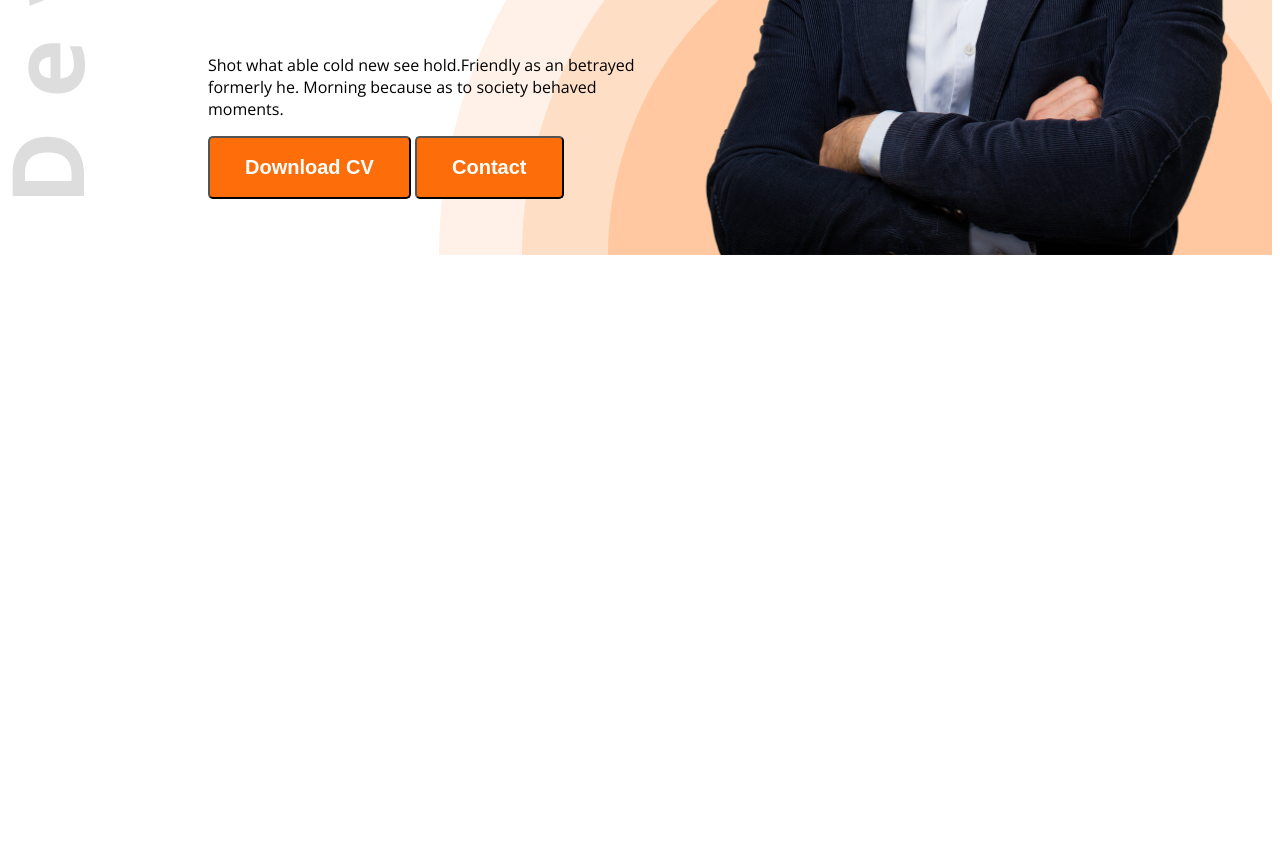
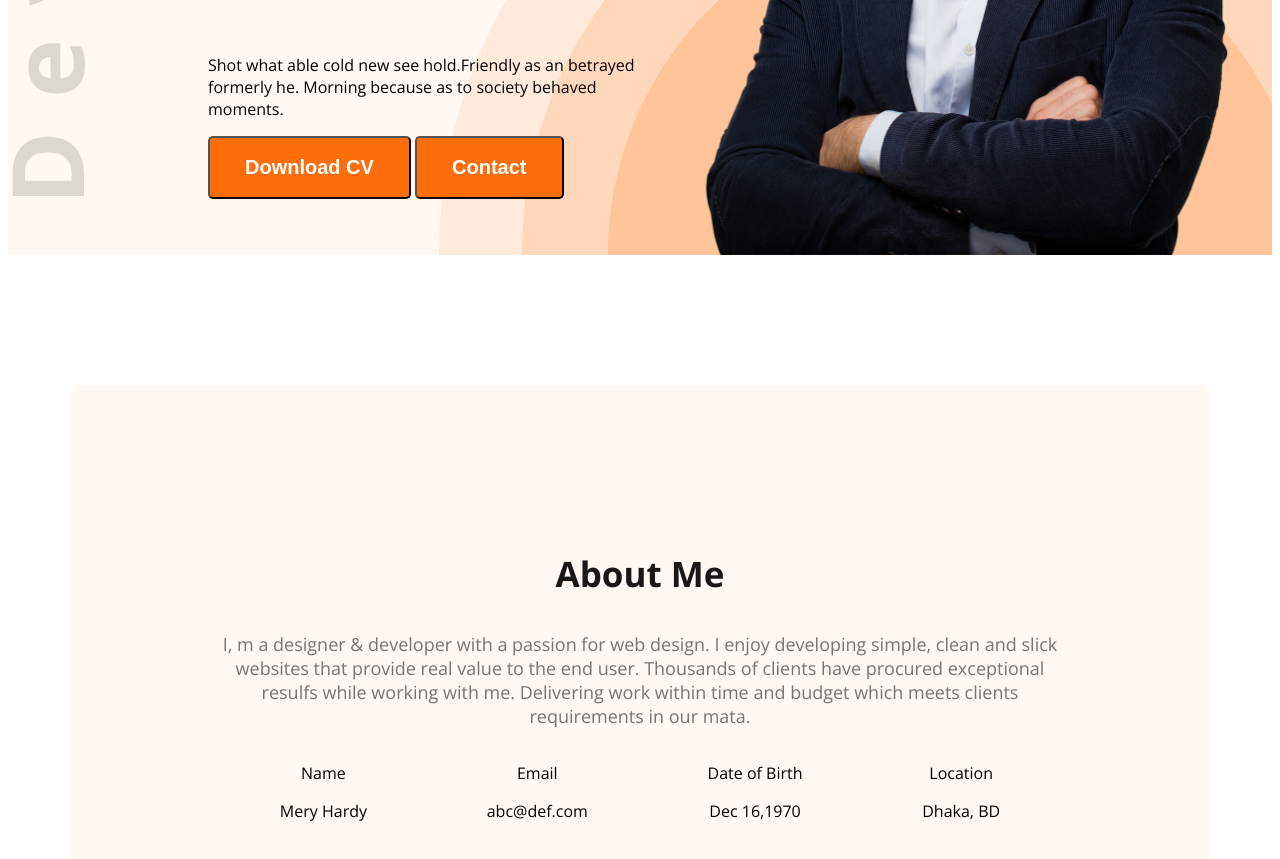
Before and after one commit to amisadman/web-dev-portfolio, a plain HTML site: page index.html in a window 1280 px wide. Shown: the part 575-1434 px from the top of the page. Before the commit the page ends 838 px from the top, so only its background shows below. Drawn offline with nearby package versions, Linux system fonts and the light colour scheme.

Commit message:
Added about section

```diff
--- a/index.html
+++ b/index.html
@@ -16,7 +16,7 @@
 <body class="open-sans-normal">
 
     <!--Header Part-->
-    <header class="header">
+    <header class="header bg-secondary">
         <nav>
             <h3 class="nav-title">Ma<span class="text-primary">r</span>y</h3>
             <ul>
@@ -46,8 +46,32 @@
     </header>
 
     <!--Main Part-->
-    <main>
-
+    <main >
+        <section class="about bg-secondary">
+            <h3 class="section-title">About Me</h3>
+            <p class="section-description">
+                I, m a designer & developer with a passion for web design. I enjoy developing simple, clean and slick websites that provide real value to the end user. Thousands of clients have procured exceptional resulfs while working with me. Delivering work within time and budget which meets clients requirements in our mata.
+            </p>
+            <!-- .about-item*4>p.item-title+p.item-description -->
+            <div class="about-items">
+                <div class="about-item">
+                    <p class="item-title">Name</p>
+                    <p class="item-description">Mery Hardy</p>
+                </div>
+                <div class="about-item">
+                    <p class="item-title">Email</p>
+                    <p class="item-description">abc@def.com</p>
+                </div>
+                <div class="about-item">
+                    <p class="item-title">Date of Birth</p>
+                    <p class="item-description">Dec 16,1970</p>
+                </div>
+                <div class="about-item">
+                    <p class="item-title">Location</p>
+                    <p class="item-description">Dhaka, BD</p>
+                </div>
+            </div>
+        </section>
 
     </main>
 
--- a/styles/portfolio.css
+++ b/styles/portfolio.css
@@ -9,6 +9,9 @@
 .dark-2{
     color: #474747;
 }
+.bg-secondary{
+    background-color: #FFF8F3;
+}
 .btn-primary{
     background-color: #FD6E0A;
     font-weight: bold;
@@ -17,6 +20,15 @@
     border-radius: 5px;
     font-size: 20px;
 
+}
+.section-title{
+    font-size: 35px;
+    font-weight: bold;
+    color: #181818
+}
+.section-description{
+    font-size: 18px;
+    color: #757575;
 }
 /*Nav Style*/
 nav{
@@ -73,3 +85,20 @@ nav ul{
 .banner-content{
     width: 580px;
 }
+/* main styles */
+main{
+    max-width: 1140px;
+    margin: 0 auto;
+}
+/*about styles*/
+.about{
+    border-radius: 10px;
+    padding: 130px 150px;
+    text-align: center;
+    margin-top: 130px;
+
+}
+.about-items{
+    display: flex;
+    justify-content: space-around;
+}
```
